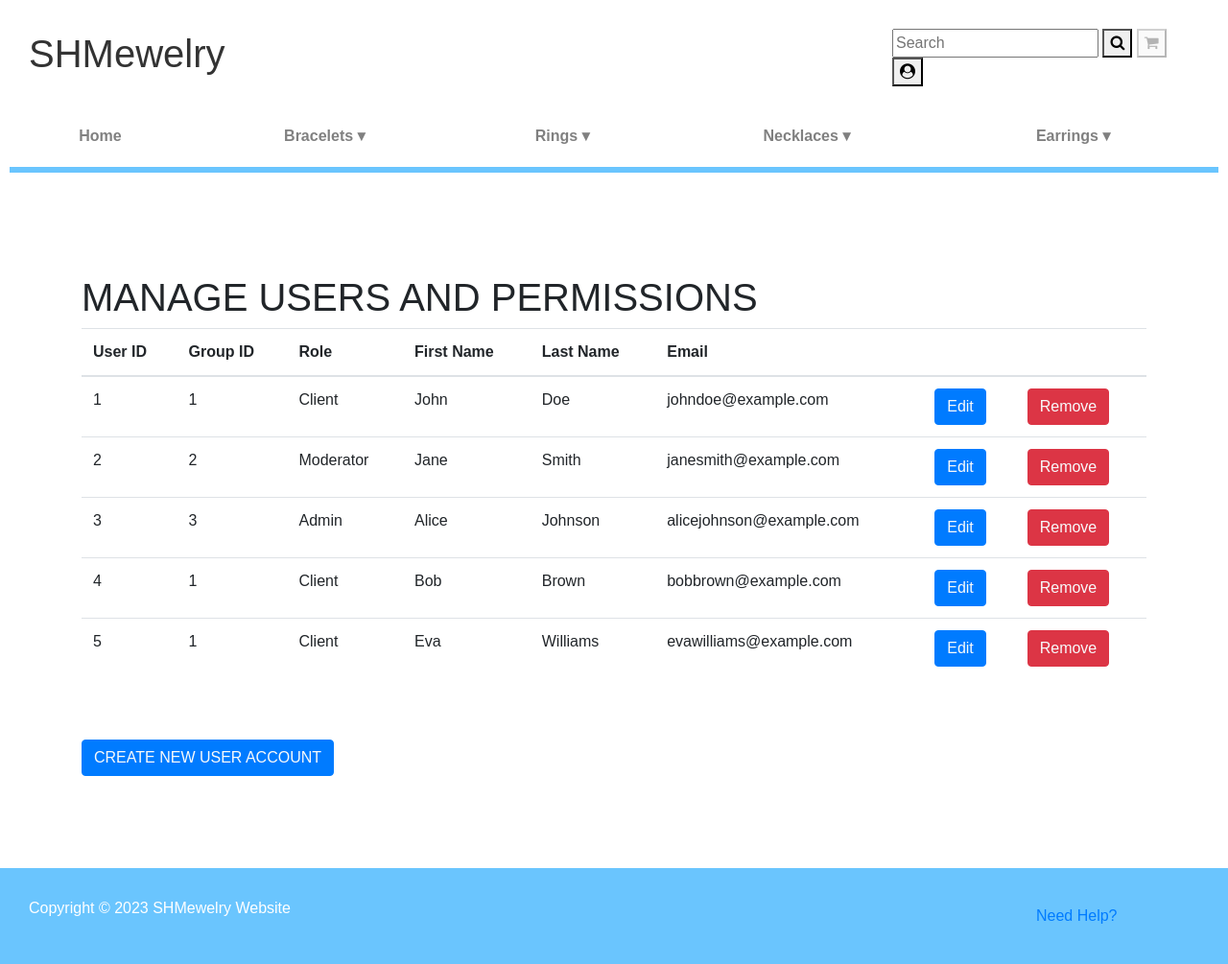
After one commit to hqara/SHMewelry, a PHP site: page /Views/Users/display.php in a window 1280 px wide. The commit adds this page. Shown: the whole page at 96% size. Run offline with PHP 8.4, Linux system fonts and the light colour scheme; data comes from the database, SQL or seed files in the repository; some libraries are stand-ins or nearby versions.

Commit message:
fixed errors uwu

```diff
--- a/Models/Admin.php
+++ b/Models/Admin.php
@@ -189,24 +189,13 @@ class AdminModel
         }
 
         public function getAll() {
-            $SQL = 'SELECT * FROM USER WHERE GROUP_ID = 3'; // admin group_id is 3
+            $SQL = 'SELECT * FROM user
+            JOIN `group` ON user.GROUP_ID = `group`.GROUP_ID';
             $result = self::$_connection->query($SQL);
             return $result->fetch_all(MYSQLI_ASSOC);
         }
 
-        public function getById($user_id): ?array {
-            $SQL = 'SELECT * FROM USER WHERE USER_ID = ? AND GROUP_ID = 2'; // admin group_id is 3
-            $stmt = self::$_connection->prepare($SQL);
-            $stmt->bind_param('i', $user_id);
-            $stmt->execute();
-            $result = $stmt->get_result();
 
-            if ($result->num_rows > 0) { // no rows found
-                return $result->fetch_assoc();
-            }
-
-            return null;
-        }
 
         public function create($fname, $lname, $email, $password) {
             $SQL = 'INSERT INTO USER (FNAME, LNAME, EMAIL, PASSWORD, GROUP_ID) VALUES (?, ?, ?, ?, ?)';
--- a/Views/Order/cancel_order.php
+++ b/Views/Order/cancel_order.php
@@ -1,15 +1,12 @@
 <?php
 
 include '../../Models/Order.php';
-
-$conn = Order::getConnection();
 
 if (isset($_GET['order_id'])) {
     $id = $_GET['order_id'];
 
     $orderModel = new Order();
     $orderModel->order_id = $id;
-
     $rowsAffected = $orderModel->delete();
 
     if ($rowsAffected > 0) {
--- a/Views/Product/remove.php
+++ b/Views/Product/remove.php
@@ -1,8 +1,6 @@
 <?php
 
 include '../../Models/Product.php';
-
-$conn = Product::getConnection();
 
 if (isset($_GET['removeid'])) {
     $id = $_GET['removeid'];
--- /dev/null
+++ b/Views/Users/add.php
@@ -0,0 +1,5 @@
+<?php
+
+    include '../../Models/Admin.php';
+    $adminModel = new Admin();
+?>
--- /dev/null
+++ b/Views/Users/display.php
@@ -0,0 +1,65 @@
+<!DOCTYPE html>
+<html lang="en">
+<head>
+    <meta charset="UTF-8">
+    <meta name="viewport" content="width=device-width, initial-scale=1.0">
+    <title>Crud operations</title>
+    <!-- Bootstrap CSS -->
+    <link rel="stylesheet" href="https://cdn.jsdelivr.net/npm/bootstrap@4.0.0/dist/css/bootstrap.min.css">
+    <header>
+    <?php include('../../navbar.php'); ?>
+    </header>
+</head>
+<body>
+    <div class="container my-5">
+        <h1>MANAGE USERS AND PERMISSIONS</h1>
+        <table class="table">
+            <thead>
+                <tr>
+                    <th scope="col">User ID</th>
+                    <th scope="col">Group ID</th>
+                    <th scope="col">Role</th>
+                    <th scope="col">First Name</th>
+                    <th scope="col">Last Name</th>
+                    <th scope="col">Email</th>
+                    <th scope="col"></th>
+                    <th scope="col"></th>
+                </tr>
+            </thead>
+            <tbody>
+                <?php
+
+                include '../../Models/Admin.php';
+                $conn = Admin::getConnection();
+                $adminModel = new Admin();
+                $users = $adminModel->getAll();
+
+                foreach ($users as $user) {
+                    echo '<tr>
+                        <td>' . $user['USER_ID'] . '</th>
+                        <td>' . $user['GROUP_ID'] . '</td>
+                        <td>' . $user['GROUP_NAME'] . '</td>
+                        <td>' . $user['FNAME'] . '</td>
+                        <td>' . $user['LNAME'] . '</td>
+                        <td>' . $user['EMAIL'] . '</td>
+                        <td><button class="btn btn-primary"><a href="edit.php?editid=' . $user['USER_ID'] . '" class="text-light">Edit</a></button></td>
+                        <td><button class="btn btn-danger"><a href="remove.php?removeid=' . $user['USER_ID'] . '" class="text-light">Remove</a></button></td>
+                    </tr>';
+                }
+                ?>
+            </tbody>
+        </table>
+        <button class="btn btn-primary my-5"><a href="add.php" class="text-light">CREATE NEW USER ACCOUNT</a></button>
+    </div>
+
+    <!-- Bootstrap JS (optional, for Bootstrap components) -->
+    <script src="https://code.jquery.com/jquery-3.2.1.slim.min.js"></script>
+    <script src="https://cdn.jsdelivr.net/npm/popper.js@1.12.9/dist/umd/popper.min.js"></script>
+    <script src="https://cdn.jsdelivr.net/npm/bootstrap@4.0.0/dist/js/bootstrap.min.js"></script>
+</body>
+<footer>
+    <?php
+        include_once("../../footer.html");
+    ?>
+</footer>
+</html>
```
Also changed, not shown: Views/Client/display.php (+8 -0 lines), Views/Order/manage_orders.php (+3 -5 lines), Views/Order/my_orders.php (+3 -6 lines), Views/Order/view_order.php (+3 -7 lines), Views/Product/add.php (+4 -3 lines), Views/Product/display.php (+5 -5 lines), Views/Product/edit.php (+5 -5 lines), Views/Users/edit.php (added), Views/Users/remove.php (added).
